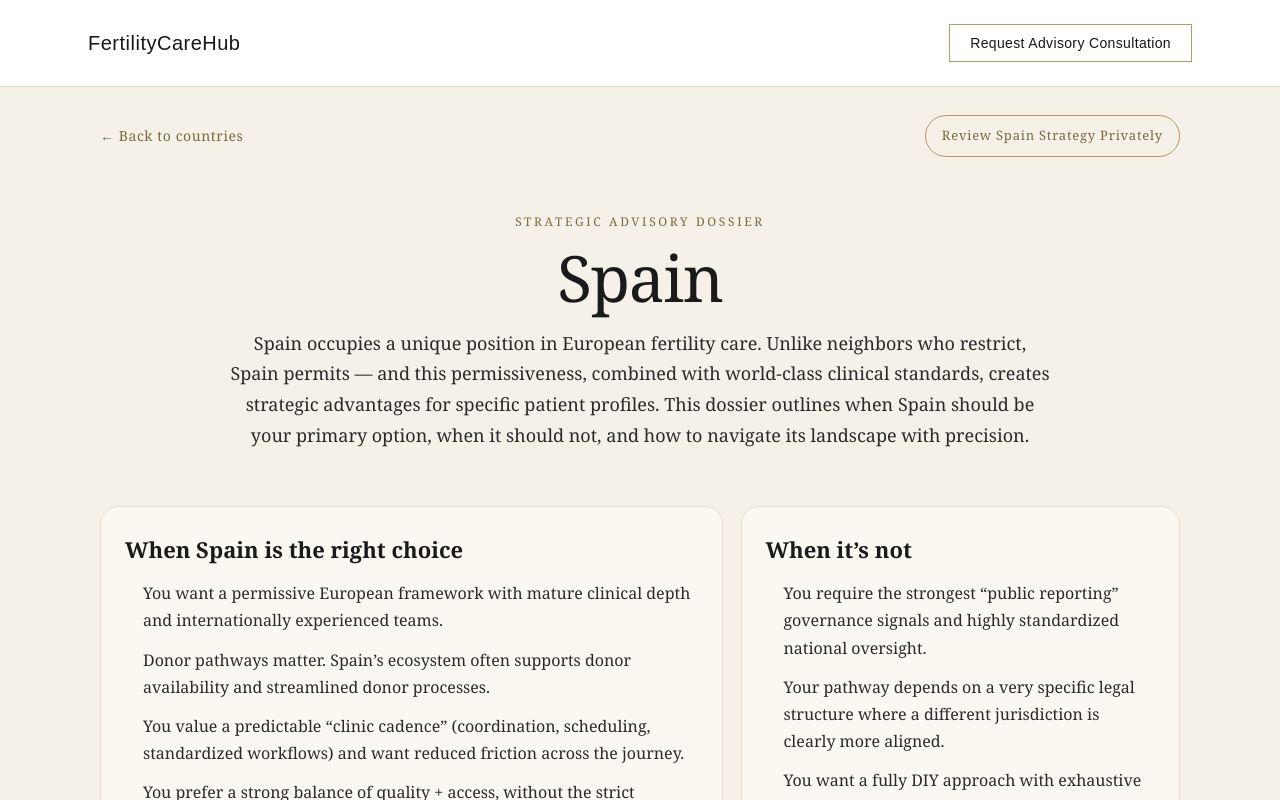
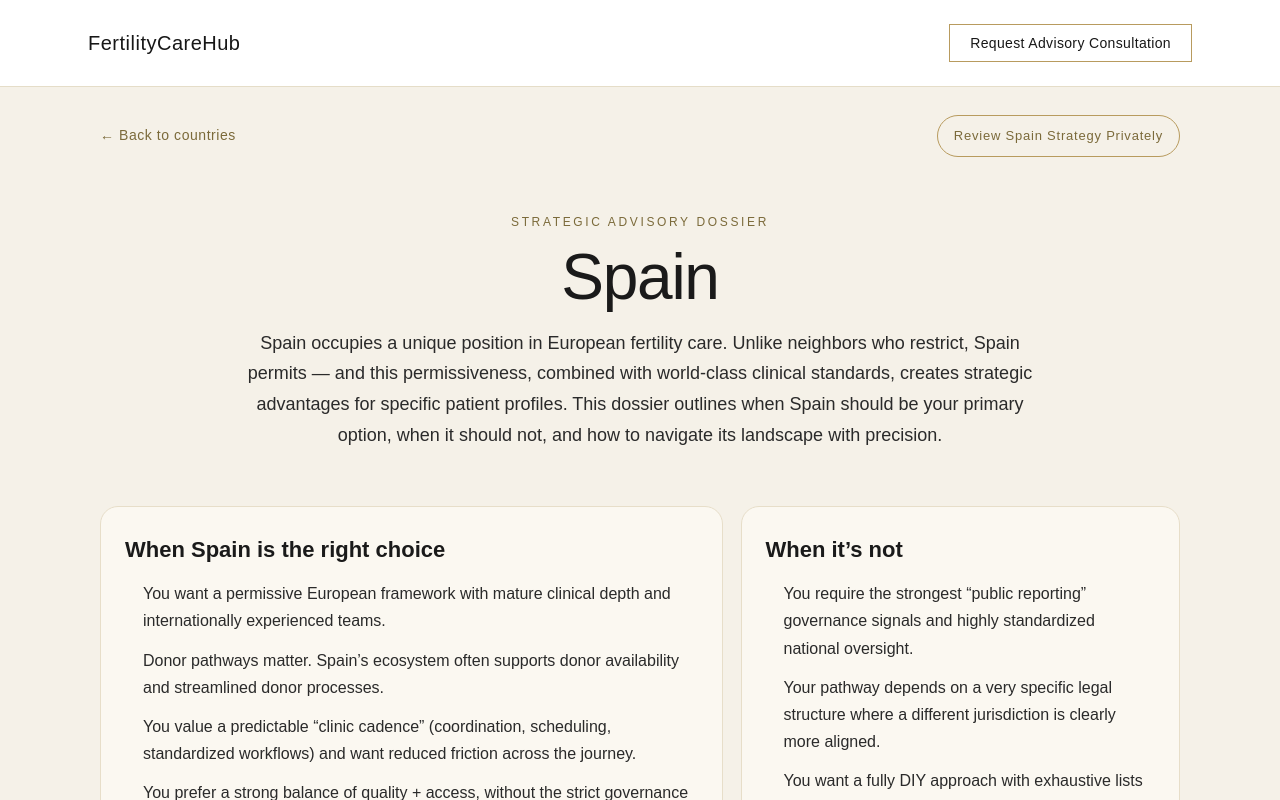
Before and after one commit to fmeliteintl-collab/fertilitycarehub-web, a Next.js app: page /countries/spain in a window 1280 px wide. Shown: the top 800 px of the page. Built offline with nearby package versions, Linux system fonts and the light colour scheme.

Commit message:
Align Spain typography with other country pages

```diff
--- a/app/countries/spain/page.tsx
+++ b/app/countries/spain/page.tsx
@@ -19,15 +19,7 @@ export const metadata: Metadata = {
 };
 export default function SpainDossierPage() {
   return (
-    <main
-      style={{
-        backgroundColor: "#F5F1E8",
-        color: "#1A1A1A",
-        minHeight: "100vh",
-        fontFamily:
-          'ui-serif, Georgia, Cambria, "Times New Roman", Times, serif',
-      }}
-    >
+    <main className="min-h-screen bg-[#F5F1E8] text-[#1A1A1A]">
       {/* Top utility row */}
       <section
         style={{
```
